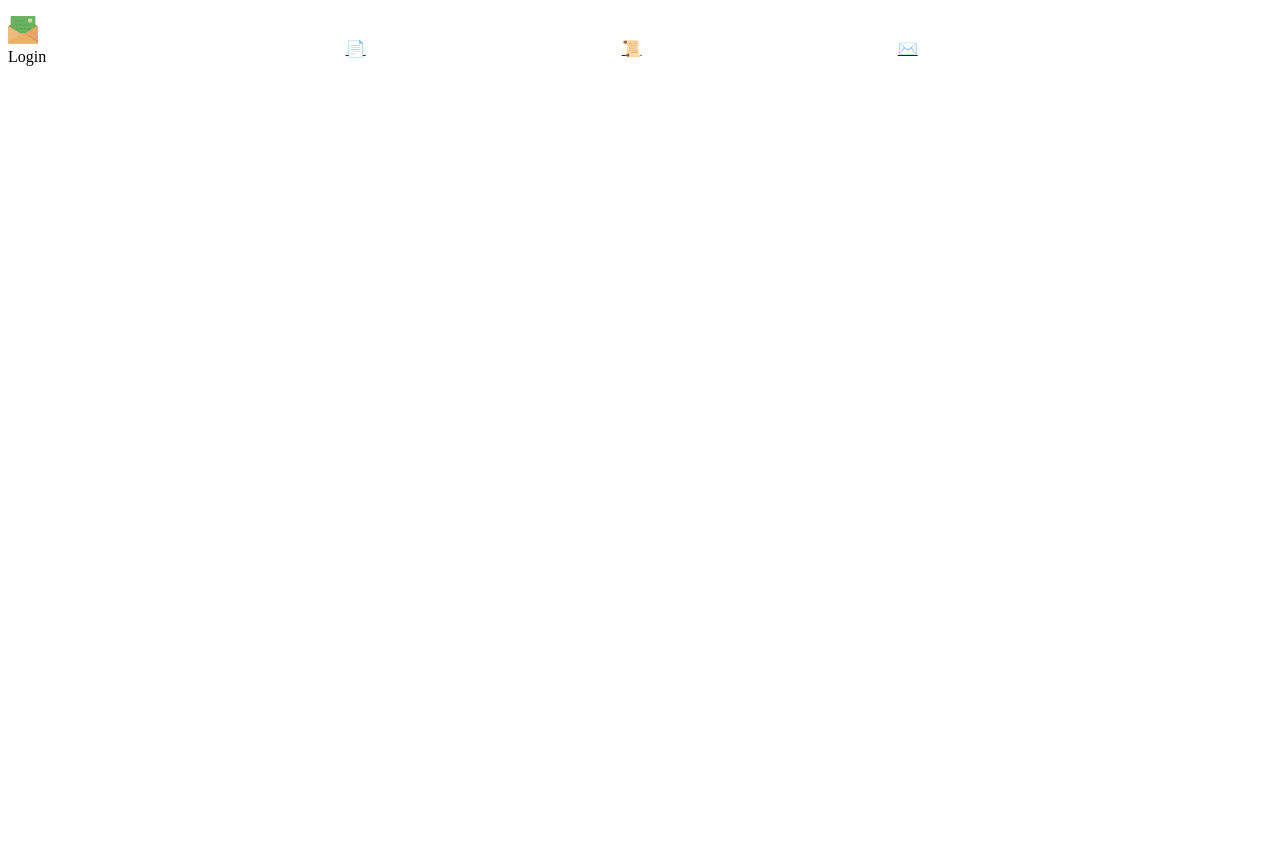
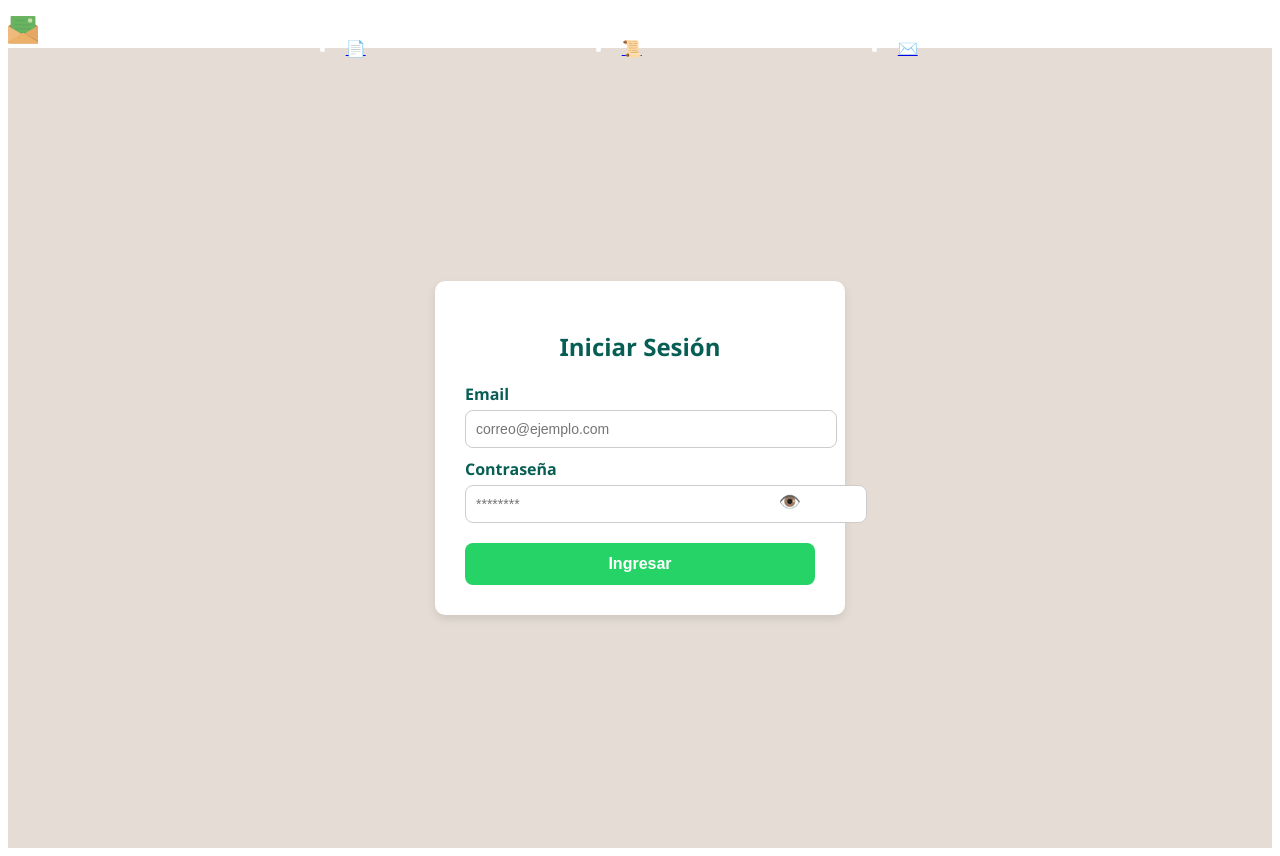
Before and after one commit to Creez32/Email-Sender, a React (Vite) app: page /Login in a window 1280 px wide. Before the commit the page ends 800 px from the top, so only its background shows below. Built offline with nearby package versions, Linux system fonts and the light colour scheme; the HTML template or start-up script is replaced by a standard one.

Commit message:
Se creo Login

```diff
--- /dev/null
+++ b/src/routes/Login/Login.css
@@ -0,0 +1,93 @@
+/* Contenedor principal */
+.login-container {
+  background-color: #e5ddd5;
+  display: flex;
+  justify-content: center;
+  align-items: center;
+  height: 100vh;
+  font-family: 'Segoe UI', sans-serif;
+}
+
+/* Formulario */
+.login-form {
+  background-color: white;
+  padding: 30px;
+  border-radius: 10px;
+  width: 100%;
+  max-width: 350px;
+  box-shadow: 0 4px 8px rgba(0,0,0,0.1);
+}
+
+.login-form h2 {
+  text-align: center;
+  margin-bottom: 20px;
+  color: #075e54;
+}
+
+/* Labels */
+.login-form label {
+  font-weight: bold;
+  color: #075e54;
+  margin-top: 10px;
+  display: block;
+}
+
+/* Inputs */
+.login-form input {
+  width: 100%;
+  padding: 10px;
+  margin-top: 5px;
+  border: 1px solid #ccc;
+  border-radius: 8px;
+  font-size: 14px;
+  outline: none;
+}
+
+.login-form input:focus {
+  border-color: #25d366;
+}
+
+/* Contenedor para el campo de contraseña + botón */
+.password-wrapper {
+  position: relative;
+}
+
+.password-wrapper input {
+  padding-right: 40px;
+}
+
+.toggle-password {
+  position: absolute;
+  top: 50%;
+  right: 8px;
+  transform: translateY(-50%);
+  background: none;
+  border: none;
+  cursor: pointer;
+  font-size: 18px;
+}
+
+/* Botón principal */
+.login-button {
+  margin-top: 20px;
+  width: 100%;
+  padding: 12px;
+  background-color: #25d366;
+  border: none;
+  color: white;
+  font-weight: bold;
+  border-radius: 8px;
+  cursor: pointer;
+  font-size: 16px;
+}
+
+.login-button:hover {
+  background-color: #1ebe5b;
+}
+
+/* Mensaje de error */
+.error-message {
+  color: red;
+  font-size: 14px;
+  margin-top: 10px;
+}
--- a/src/routes/Login/Login.jsx
+++ b/src/routes/Login/Login.jsx
@@ -1,9 +1,78 @@
-import React from 'react'
+import React, { useState } from "react";
+import "./Login.css";
 
-function Login() {
-    return (
-        <div>Login</div>
-    )
+export default function Login() {
+  const [email, setEmail] = useState("");
+  const [password, setPassword] = useState("");
+  const [showPassword, setShowPassword] = useState(false);
+  const [error, setError] = useState("");
+
+  const validateEmail = (email) => {
+    // Regex para validar email con dominio válido (.com, .ar, .net, etc.)
+    const regex = /^[^\s@]+@[^\s@]+\.[a-zA-Z]{2,}$/;
+    return regex.test(email);
+  };
+
+  const handleSubmit = (e) => {
+    e.preventDefault();
+    setError("");
+
+    if (!validateEmail(email)) {
+      setError("Por favor, ingresa un correo válido.");
+      return;
+    }
+
+    if (!password) {
+      setError("Por favor, ingresa tu contraseña.");
+      return;
+    }
+
+    // Aquí iría tu lógica para autenticar (API)
+    console.log("Email:", email);
+    console.log("Password:", password);
+    alert("Login exitoso (simulado)");
+  };
+
+  return (
+    <div className="login-container">
+      <form className="login-form" onSubmit={handleSubmit}>
+        <h2>Iniciar Sesión</h2>
+
+        {/* Campo Email */}
+        <label>Email</label>
+        <input
+          type="text"
+          placeholder="correo@ejemplo.com"
+          value={email}
+          onChange={(e) => setEmail(e.target.value)}
+        />
+
+        {/* Campo Contraseña con botón de mostrar */}
+        <label>Contraseña</label>
+        <div className="password-wrapper">
+          <input
+            type={showPassword ? "text" : "password"}
+            placeholder="********"
+            value={password}
+            onChange={(e) => setPassword(e.target.value)}
+          />
+          <button
+            type="button"
+            className="toggle-password"
+            onClick={() => setShowPassword(!showPassword)}
+          >
+            {showPassword ? "🙈" : "👁️"}
+          </button>
+        </div>
+
+        {/* Mensaje de error */}
+        {error && <p className="error-message">{error}</p>}
+
+        {/* Botón de login */}
+        <button type="submit" className="login-button">
+          Ingresar
+        </button>
+      </form>
+    </div>
+  );
 }
-
-export default Login
```
